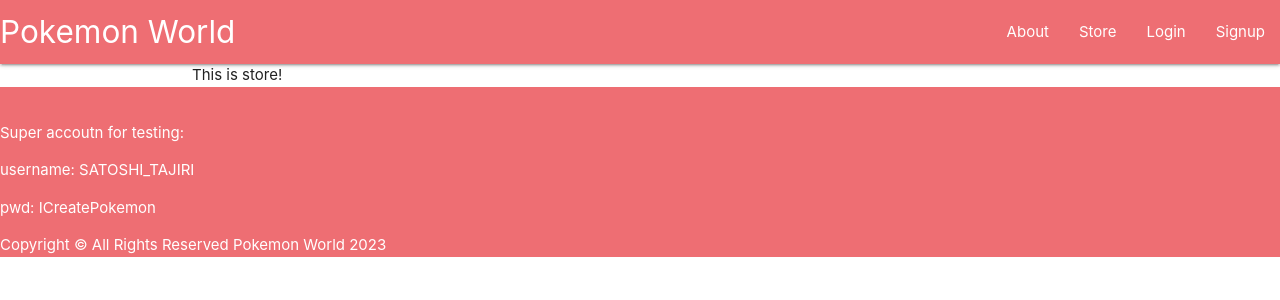
After one commit to AlanChu61/Pokemon_World, a Django app: page /fetch_store in a window 1280 px wide. The commit adds this page. Shown: the top 300 px of the page. Run offline with Django 4.2, Linux system fonts and the light colour scheme.

Commit message:
initial store.html

```diff
--- a/main_app/models.py
+++ b/main_app/models.py
@@ -5,6 +5,8 @@
 
 class Player(models.Model):
     name = models.CharField(max_length=100)
+    money = models.IntegerField(default=5000)
+    items = models.JSONField()
     ownedby = models.ForeignKey(User, on_delete=models.CASCADE)
 
     def __str__(self):
--- a/main_app/templates/base.html
+++ b/main_app/templates/base.html
@@ -22,6 +22,9 @@
             <li>
               <a href="{% url 'about' %}">About</a>
           </li>
+          <li>
+            <a href="{% url 'store' %}">Store</a>
+        </li>
           {% if user.is_authenticated %}
             <li>
               <a href="{% url 'fetch_pokemons' %}">Fetch Pokemons</a>
--- /dev/null
+++ b/main_app/templates/store/store_view.html
@@ -0,0 +1,7 @@
+{% extends 'base.html' %}
+{% block title %}
+<title> {{title}}| Pokemon World</title>
+{% endblock %}
+{% block content %}
+This is store!
+{% endblock %}
--- a/main_app/urls.py
+++ b/main_app/urls.py
@@ -22,5 +22,6 @@
     path('pokemons/<int:pokemon_id>/add_feeding/',
          views.add_feeding, name='add_feeding'),
     path('accounts/signup/', views.signup, name='signup'),
+    path('fetch_store', views.store, name='store'),
 
 ]
--- a/main_app/views.py
+++ b/main_app/views.py
@@ -138,3 +138,7 @@
     form = UserCreationForm()
     context = {'form': form, 'error_message': error_message}
     return render(request, 'registration/signup.html', context)
+
+
+def store(request):
+    return render(request, 'store/store_view.html', {'title': 'Store'})
```
